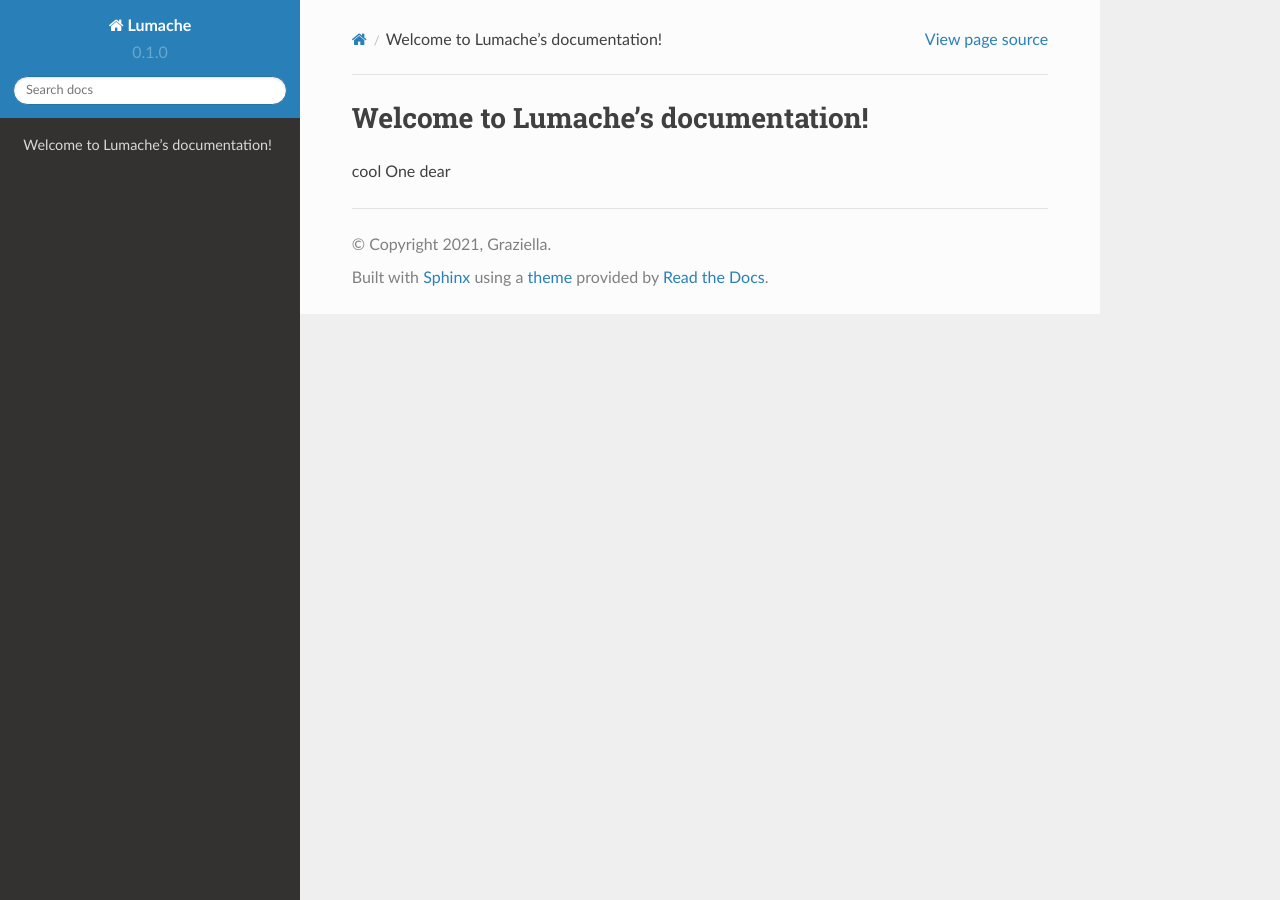
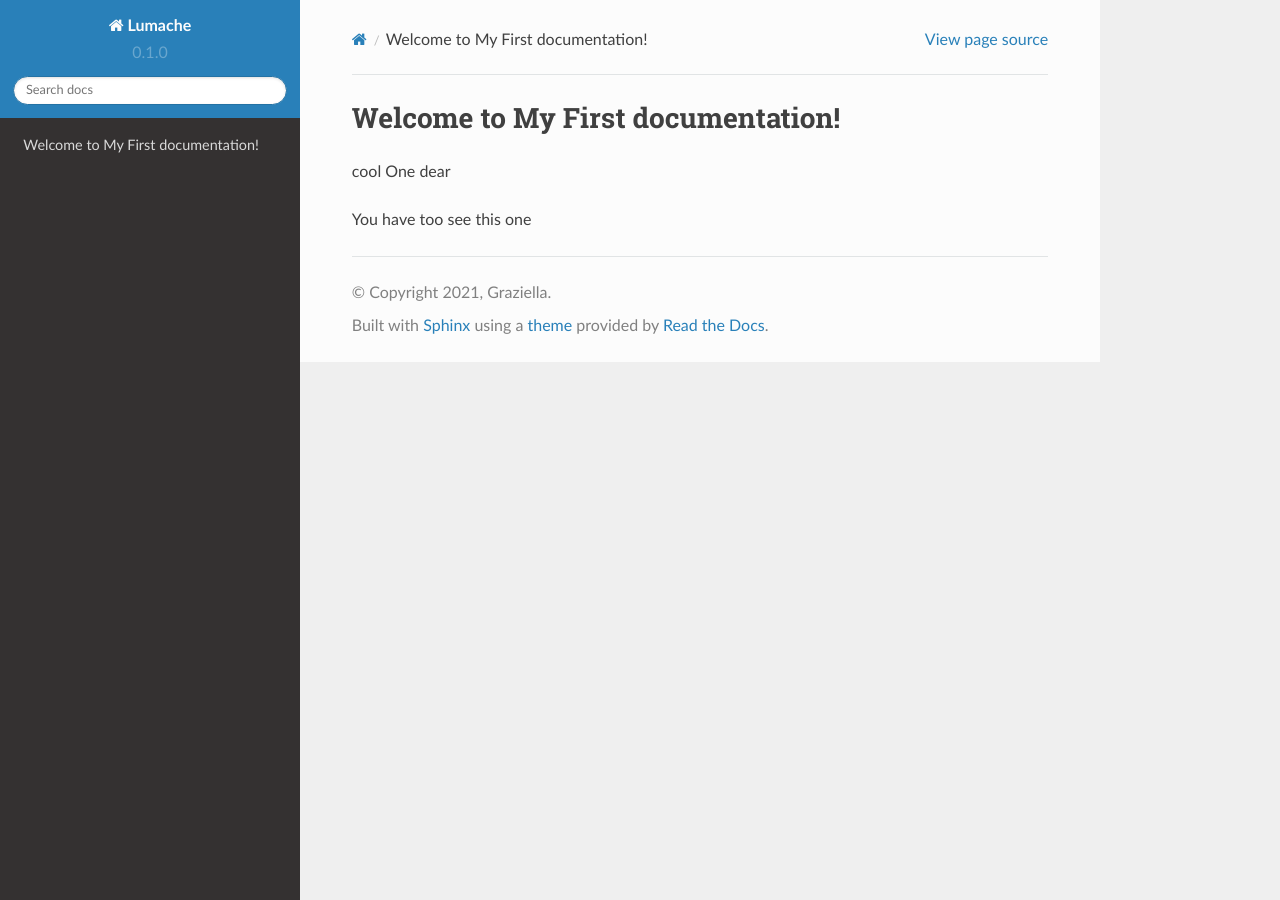
Before and after one commit to todamoda39/my-first-demo, a Sphinx documentation site: the page built from docs/source/index.rst, in a window 1280 px wide. Built offline with Sphinx 7.4.7 and the Read the Docs theme 2.0.0, drawn with Linux system fonts in a browser that asks for light colours.

Commit message:
Update index.rst

```diff
--- a/docs/source/index.rst
+++ b/docs/source/index.rst
@@ -1,4 +1,6 @@
-Welcome to Lumache's documentation!
+Welcome to My First documentation!
 ===================================
 
 cool One dear
+
+You have too see this one
```
